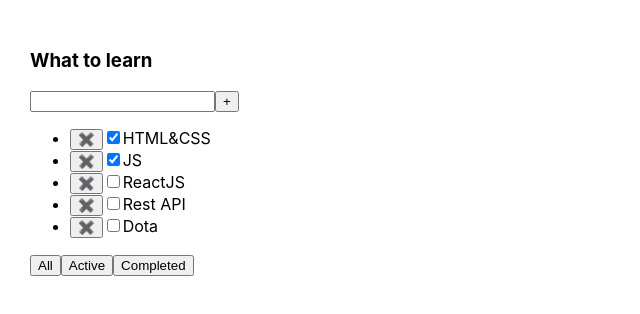
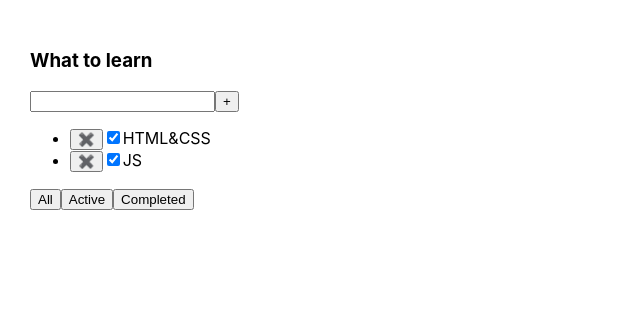
Before and after one commit to Kliapwnz/MyTODO, a React (Create React App) app: page / in a window 1280 px wide. Shown: the top 314 px of the page, without its empty margins (0-640 px from the left). Built offline with nearby package versions, Linux system fonts and the light colour scheme.

Commit message:
afterFilterTasks see

```diff
--- a/src/App.tsx
+++ b/src/App.tsx
@@ -25,7 +25,7 @@ function App() {
     return (
         <div className="App">
             <Todolist title="What to learn"
-                      tasks={tasks}
+                      tasks={afterFilterTasks}
                       removeTask={removeTask}
                       filteredTasks={filteredTasks}
 
```
